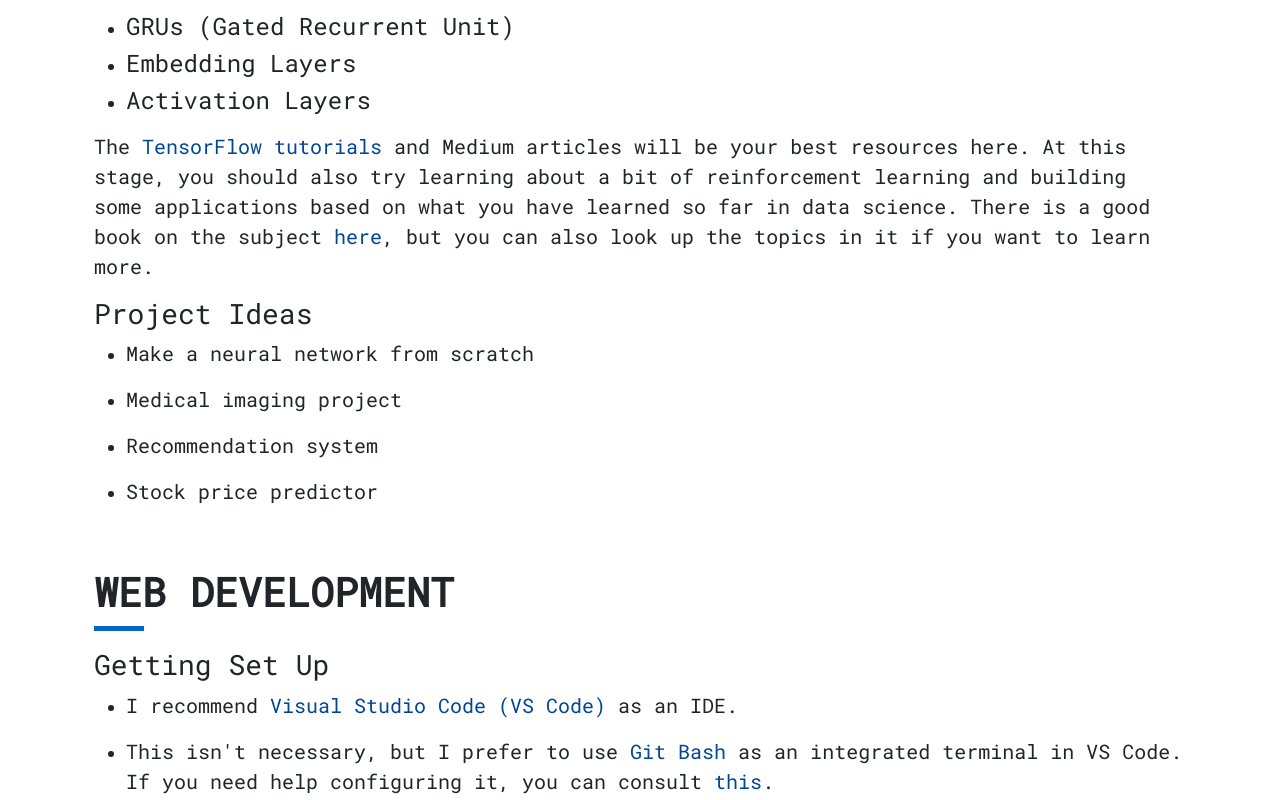
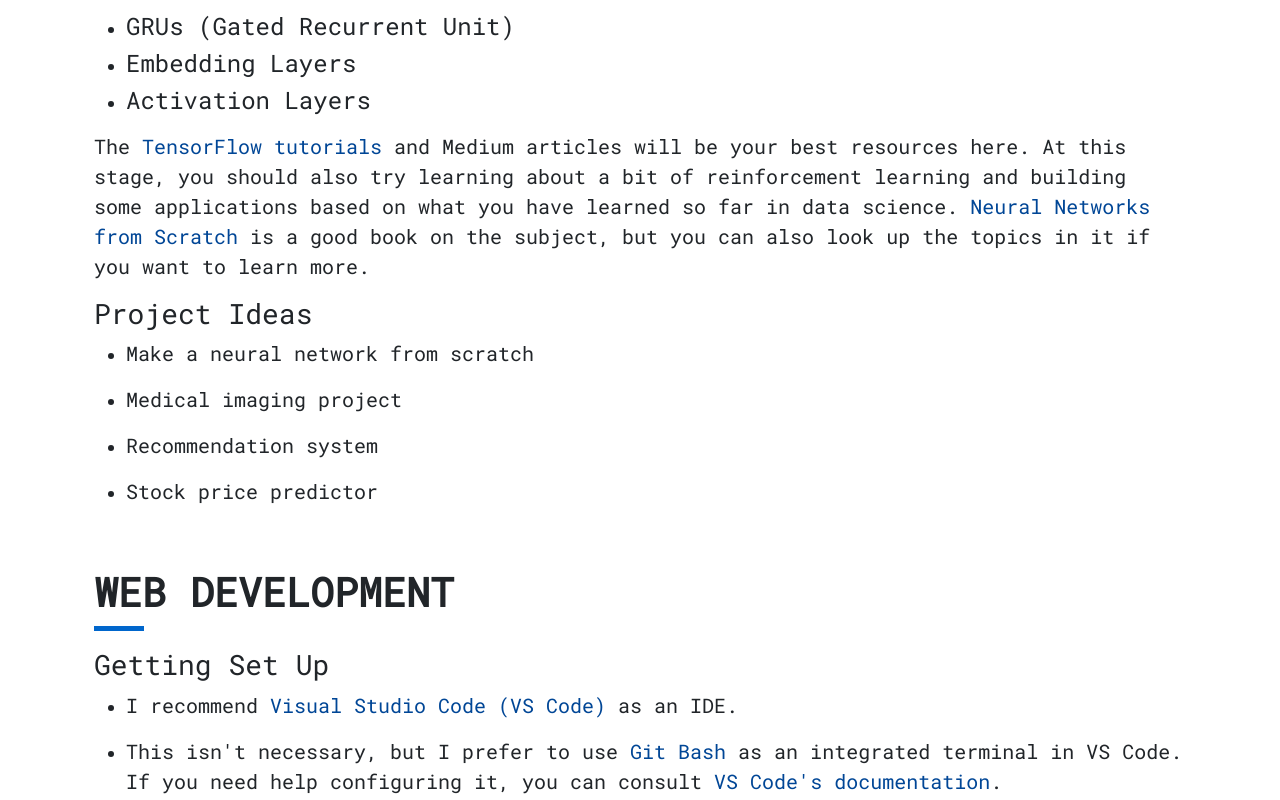
Before and after one commit to WheelerCodingClub/wheelercodingclub.github.io, an Astro site: page /resources in a window 1280 px wide. Shown: the part 4480-5280 px from the top of the page. Built offline with nearby package versions, Linux system fonts and the light colour scheme; Astro itself is replaced by a stand-in of ours; some icons are missing.

Commit message:
make some links more descriptive

```diff
--- a/src/pages/index.astro
+++ b/src/pages/index.astro
@@ -58,7 +58,7 @@ import splash from "~/assets/images/splash.jpg";
             <div class="row">
                 <div class="col-md-8 order-2 order-md-1">
                     <h3>Coding</h3>
-                    <p><strong>Coding Club provides resources</strong> for coders trying to learn more! You can check out our resources <strong><a href="/resources/">here</a></strong>.</p>
+                    <p><strong>Coding Club provides <a href="/resources/">resources</a></strong> for coders trying to learn more!</p>
                     <p>We encourage and facilitate <strong>project-based learning</strong>.</p>
                 </div>
                 <div class="col-md-4 order-1 order-md-2">
--- a/src/pages/resources.astro
+++ b/src/pages/resources.astro
@@ -287,7 +287,7 @@ import splash from "~/assets/images/learning.webp";
                                 <h4>Activation Layers</h4>
                             </li>
                         </ul>
-                        <p>The <a target="_blank" href="https://www.tensorflow.org/tutorials">TensorFlow tutorials</a> and Medium articles will be your best resources here. At this stage, you should also try learning about a bit of reinforcement learning and building some applications based on what you have learned so far in data science. There is a good book on the subject <a target="_blank" href="https://nnfs.io/">here</a>, but you can also look up the topics in it if you want to learn more.</p>
+                        <p>The <a target="_blank" href="https://www.tensorflow.org/tutorials">TensorFlow tutorials</a> and Medium articles will be your best resources here. At this stage, you should also try learning about a bit of reinforcement learning and building some applications based on what you have learned so far in data science. <a target="_blank" href="https://nnfs.io/">Neural Networks from Scratch</a> is a good book on the subject, but you can also look up the topics in it if you want to learn more.</p>
 
                         <h3>Project Ideas</h3>
                         <ul>
@@ -321,7 +321,7 @@ import splash from "~/assets/images/learning.webp";
                                 <p>I recommend <a target="_blank" href="https://code.visualstudio.com/">Visual Studio Code (VS Code)</a> as an IDE.</p>
                             </li>
                             <li>
-                                <p>This isn't necessary, but I prefer to use <a target="_blank" href="https://git-scm.com/downloads">Git Bash</a> as an integrated terminal in VS Code. If you need help configuring it, you can consult <a target="_blank" href="https://code.visualstudio.com/docs/terminal/basics#_configuration">this</a>.</p>
+                                <p>This isn't necessary, but I prefer to use <a target="_blank" href="https://git-scm.com/downloads">Git Bash</a> as an integrated terminal in VS Code. If you need help configuring it, you can consult <a target="_blank" href="https://code.visualstudio.com/docs/terminal/basics#_configuration">VS Code's documentation</a>.</p>
                             </li>
                             <li>
                                 <p>For both frontend and backend web development, you'll likely need to install <a target="_blank" href="https://nodejs.org/">Node.js and Node Package Manager (which comes with Node.js)</a></p>
```
